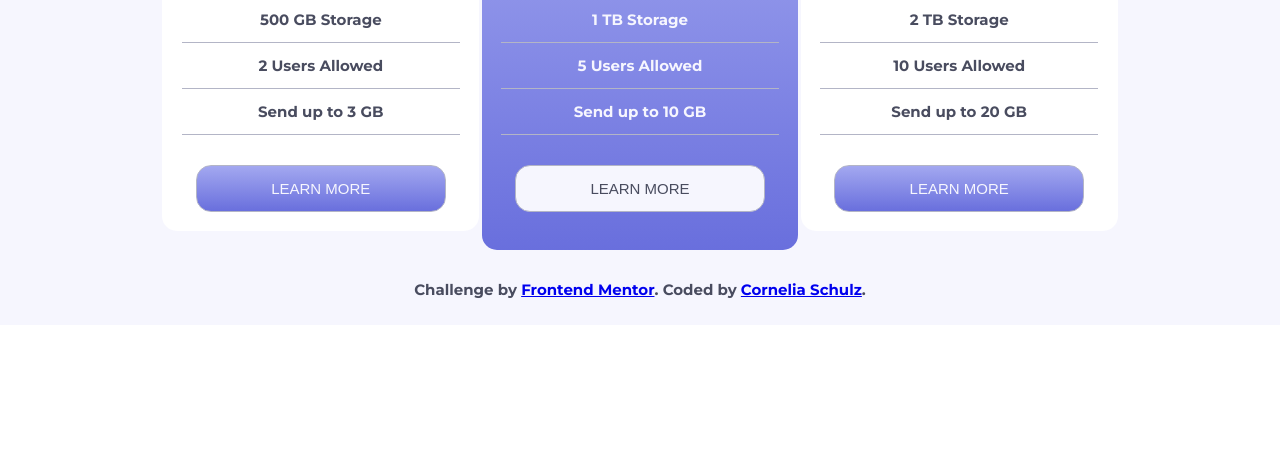
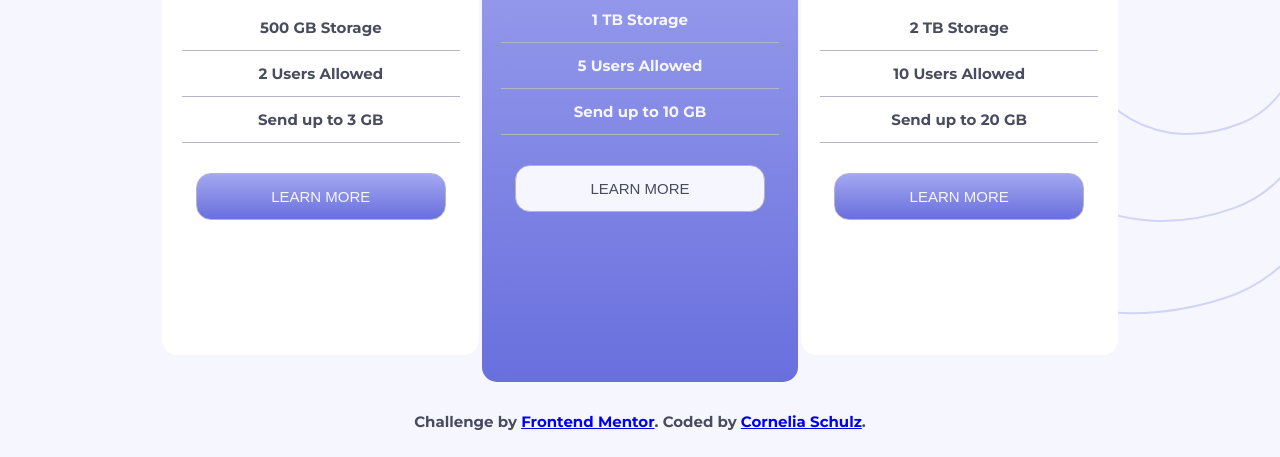
Before and after one commit to cornelia-schulz/fm-pricing-component-with-toggle, a plain HTML site: page index.html in a window 1280 px wide. Shown: the part 343-800 px from the top of the page. Drawn offline with Linux system fonts and the light colour scheme.

Commit message:
add one background image

```diff
--- a/css/styles.scss
+++ b/css/styles.scss
@@ -22,7 +22,7 @@ html {
 }
 
 html, body {
-  min-height:100%;
+  height:100%;
 }
 
 h1 {
@@ -34,7 +34,9 @@ h2 {
 }
 
 .container {
-  background: $very-light-blue;
+  background: $very-light-blue url('../images/bg-top.svg');
+  background-position: right top;
+  background-repeat: no-repeat;
   display: flex;
   display: -ms-flexbox;;
   flex-direction: column;
```
Also changed, not shown: css/styles.css, 1 other file.
